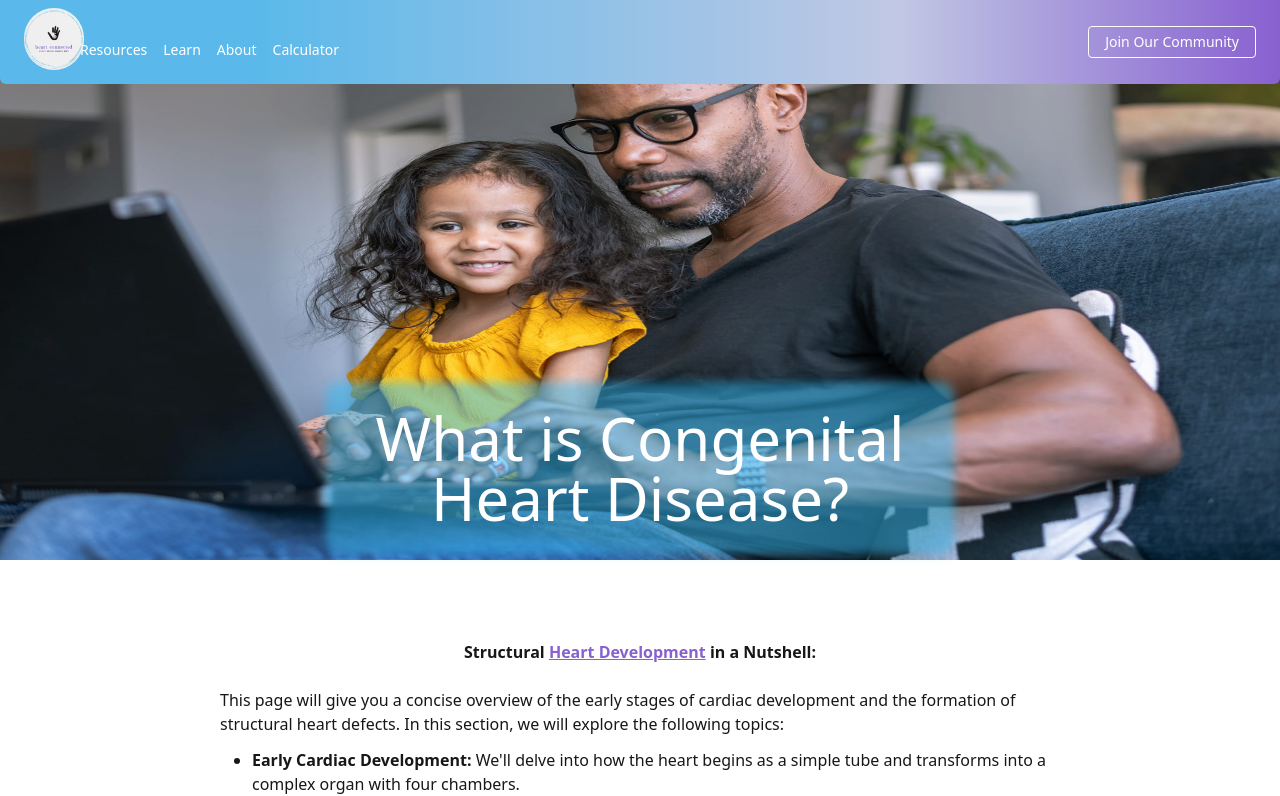
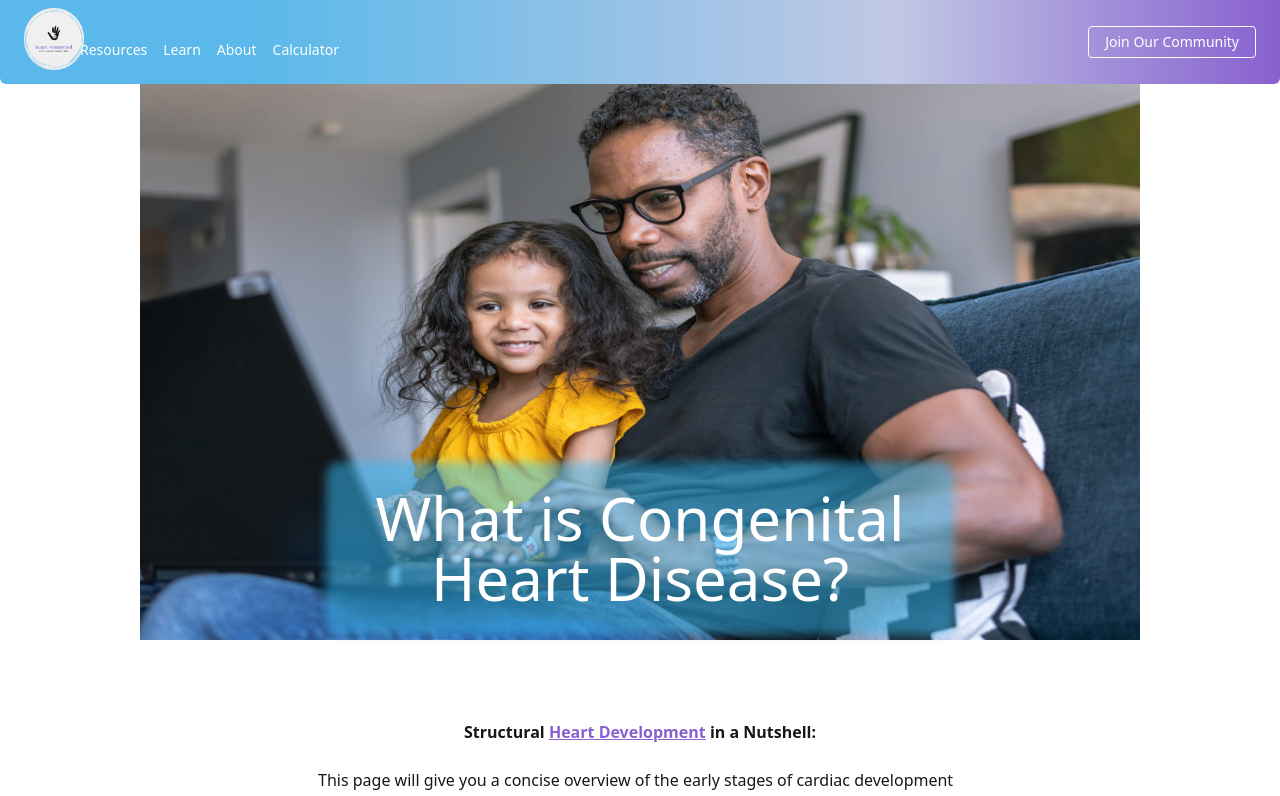
Before and after one commit to mhyneman8/heart-connected, a Next.js app: page /learn in a window 1280 px wide. Shown: the top 796 px of the page. Built offline with nearby package versions, Linux system fonts and the light colour scheme.

Commit message:
Add image credit

```diff
--- a/components/Heading.tsx
+++ b/components/Heading.tsx
@@ -3,12 +3,13 @@ import Image from "next/image";
 type Heading = {
     heading: string;
     imgSrc: string;
+    credit: string;
 }
 
-export default function Heading({ heading, imgSrc }: Heading) {
+export default function Heading({ heading, imgSrc, credit }: Heading) {
     return (
         // <div className="hero flex flex-col justify-center mb-20">
-        <div className='hero h-full min-h-[70vh] flex flex-col justify-end relative mb-20'>
+        <div className='hero h-full min-h-[70vh] max-w-[1000px] m-auto mt-20 flex flex-col justify-end relative mb-20'>
             <Image
 					src={imgSrc}
 					fill={true}
@@ -20,6 +21,7 @@ export default function Heading({ heading, imgSrc }: Heading) {
 				>
                     {heading}
 				</div>
+                <div className='absolute bottom-[-35px] right-5 text-xs max-w-xs'>{credit}</div>
             {/* <div className="title text-7xl mx-auto mt-32 mb-16 text-center">{heading}</div> */}
         </div>
     )
--- a/pages/index.tsx
+++ b/pages/index.tsx
@@ -10,7 +10,7 @@ export default function Home() {
 	const [showModal, setShowModal] = React.useState<boolean>(false);
 
 	return (
-		<div id='home'>
+		<div id='home' className="max-w-[1000px] m-auto">
 			<Navigation />
 			<div className='hero h-full min-h-[70vh] flex flex-col justify-center relative'>
 				<Image
@@ -19,8 +19,8 @@ export default function Home() {
 					alt=''
 				/>
 				<div
-					className='title mx-auto lg:text-6xl md:text-5xl text-4xl max-w-lg lg:max-w-full text-center text-white px-3 z-10 bg-sky-400/50 rounded'
-					style={{ boxShadow: '0 0 10px 26px rgb(56 189 248 / .5)' }}
+					className='title mx-auto lg:text-6xl md:text-5xl text-4xl max-w-lg lg:max-w-full text-center text-white p-8 z-10 bg-slate-800/50 rounded-lg'
+					// style={{ boxShadow: '0 0 10px 26px rgb(56 189 248 / .5)' }}
 				>
 					Find Community with Heart Connected
 				</div>
--- a/pages/learn.tsx
+++ b/pages/learn.tsx
@@ -10,9 +10,9 @@ import Tooltip from '../components/Tooltip';
 
 export default function Learn() {
 	return (
-		<div>
+		<div className="max-w-[1000px] m-auto">
 			<Navigation />
-			<Heading imgSrc={'/pics/Reading_Education.jpg'} heading='What is Congenital Heart Disease?' />
+			<Heading credit={''} imgSrc={'/pics/Reading_Education.jpg'} heading='What is Congenital Heart Disease?' />
 
 			<div className='body text-black px-10'>
 				<h3 className='font-bold mb-6 text-center'>
--- a/pages/network.tsx
+++ b/pages/network.tsx
@@ -29,9 +29,9 @@ export default function Network() {
 	const [showModal, setShowModal] = useState(false);
 
 	return (
-		<div>
+		<div className="max-w-[1000px] m-auto">
 			<Navigation />
-			<Heading imgSrc={'/pics/Strength_connection.jpg'} heading='Join the Heart Connected Community' />
+			<Heading credit={''} imgSrc={'/pics/Strength_connection.jpg'} heading='Join the Heart Connected Community' />
 			<div className='body'>
 				{showModal && (
 					<NetworkModal
--- a/pages/resources.tsx
+++ b/pages/resources.tsx
@@ -9,9 +9,9 @@ import Image from 'next/image';
 
 export default function Resources() {
 	return (
-		<div>
+		<div className="max-w-[1000px] m-auto">
 			<Navigation />
-			<Heading imgSrc={'/pics/Therapy_Resources.jpg'} heading='Resources for Those With Congenital Heart Disease' />
+			<Heading credit={''} imgSrc={'/pics/Therapy_Resources.jpg'} heading='Resources for Those With Congenital Heart Disease' />
 
 			<div className='body flex flex-col justify-center mb-8'>
 				<div className='m-auto text-xl max-w-lg'>
@@ -61,6 +61,10 @@ export default function Resources() {
 							title='Education Content'
 							content={resources.educ}
 						/>
+						<ResourcesAccordion
+							title='Therapy Resources'
+							content={resources.therapy}
+						/>
 					</div>
 				</div>
 			</div>
```
